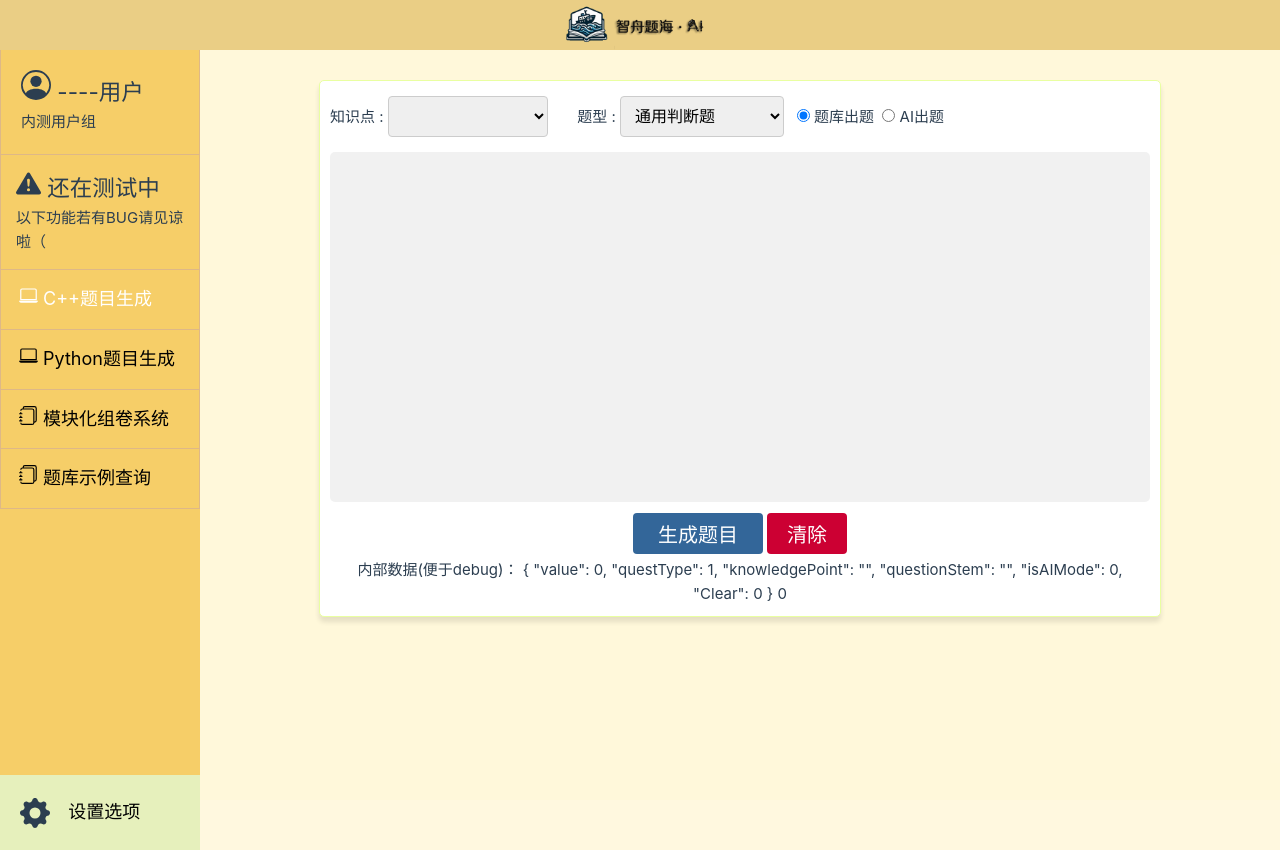
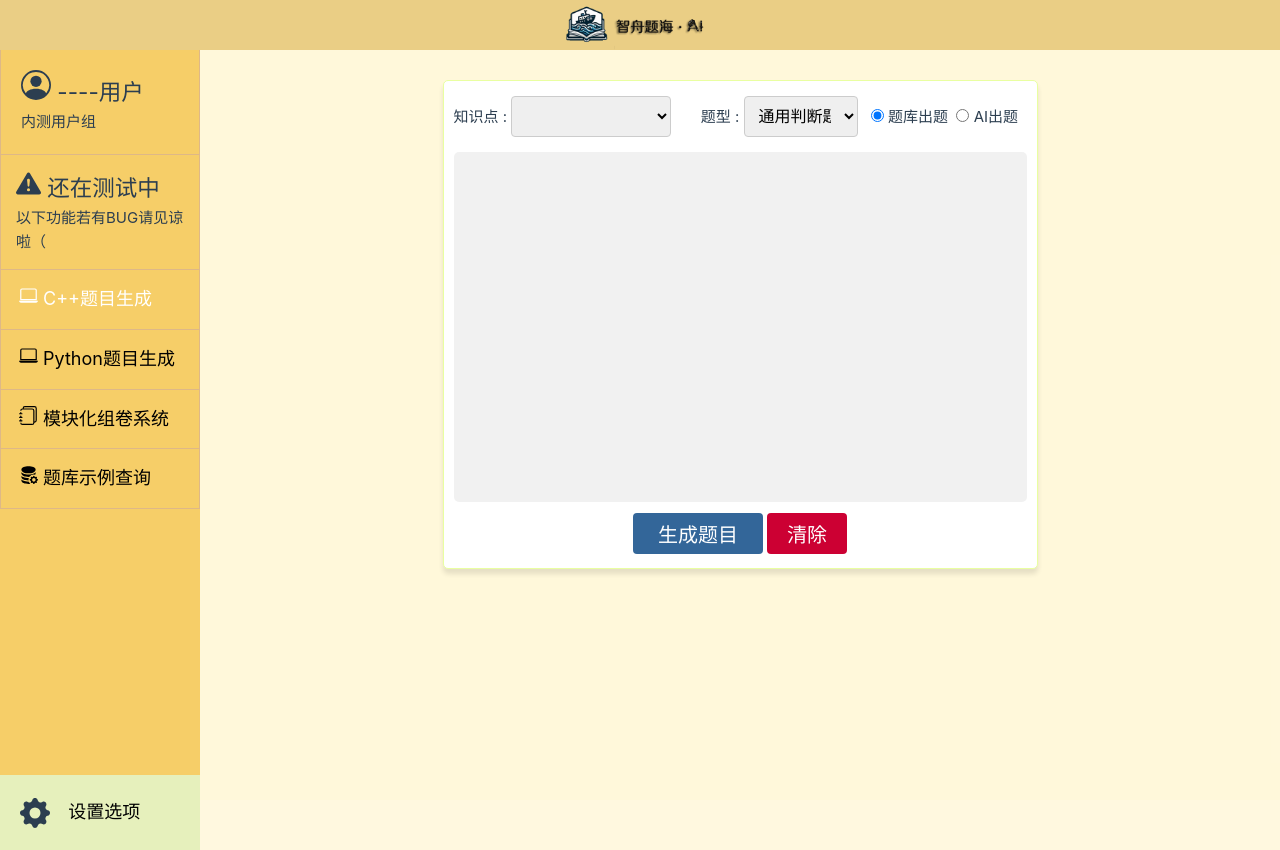
Before and after one commit to Lichen455/VUE-ai, a Vue app: page /c_gen in a window 1280 px wide. Built offline with nearby package versions, Linux system fonts and the light colour scheme.

Commit message:
题库请求更新

```diff
--- a/src/views/c_gen.vue
+++ b/src/views/c_gen.vue
@@ -87,7 +87,7 @@
       <button v-if="!display.questionStem" @click="changeQuestionStem('请等待...'),sendRequest()" >生成题目</button>
       <button v-if="display.questionStem" @click="changeQuestionStem('请等待...'),sendRequest()">重新生成</button>
       <button @click="Clearbox(1)" class="button2">清除</button>
-      <p class="lsdata">内部数据(便于debug)： {{ display }} {{ props.index }}</p>
+      <!-- <p class="lsdata">内部数据(便于debug)： {{ display }} {{ props.index }}</p> -->
     </div>
 
   </template>
--- a/src/views/py_gen.vue
+++ b/src/views/py_gen.vue
@@ -161,7 +161,7 @@
     <button v-if="!display.questionStem" @click="changeQuestionStem('请等待...'),sendRequest()" >生成题目</button>
     <button v-if="display.questionStem" @click="changeQuestionStem('请等待...'),sendRequest()">重新生成</button>
     <button @click="Clearbox(1)" class="button2">清除</button>
-    <p class="lsdata">内部数据(便于debug)： {{ display }} {{ props.index }}</p>
+    <!-- <p class="lsdata">内部数据(便于debug)： {{ display }} {{ props.index }}</p> -->
   </div>
 
 </template>
--- a/src/views/sidebar.vue
+++ b/src/views/sidebar.vue
@@ -49,9 +49,10 @@
   <div class="content">
     <!-- 主内容 -->
     <nav class="sideberx">
-        <RouterLink to="/ai_bank"><svg xmlns="http://www.w3.org/2000/svg" width="19" height="19" fill="currentColor" class="bi bi-journals" viewBox="0 0 16 16">
-  <path d="M5 0h8a2 2 0 0 1 2 2v10a2 2 0 0 1-2 2 2 2 0 0 1-2 2H3a2 2 0 0 1-2-2h1a1 1 0 0 0 1 1h8a1 1 0 0 0 1-1V4a1 1 0 0 0-1-1H3a1 1 0 0 0-1 1H1a2 2 0 0 1 2-2h8a2 2 0 0 1 2 2v9a1 1 0 0 0 1-1V2a1 1 0 0 0-1-1H5a1 1 0 0 0-1 1H3a2 2 0 0 1 2-2z"/>
-  <path d="M1 6v-.5a.5.5 0 0 1 1 0V6h.5a.5.5 0 0 1 0 1h-2a.5.5 0 0 1 0-1H1zm0 3v-.5a.5.5 0 0 1 1 0V9h.5a.5.5 0 0 1 0 1h-2a.5.5 0 0 1 0-1H1zm0 2.5v.5H.5a.5.5 0 0 0 0 1h2a.5.5 0 0 0 0-1H2v-.5a.5.5 0 0 0-1 0z"/>
+        <RouterLink to="/ai_bank"><svg xmlns="http://www.w3.org/2000/svg" width="19" height="19" fill="currentColor" class="bi bi-database-fill-gear" viewBox="0 0 16 16">
+  <path d="M8 1c-1.573 0-3.022.289-4.096.777C2.875 2.245 2 2.993 2 4s.875 1.755 1.904 2.223C4.978 6.711 6.427 7 8 7s3.022-.289 4.096-.777C13.125 5.755 14 5.007 14 4s-.875-1.755-1.904-2.223C11.022 1.289 9.573 1 8 1Z"/>
+  <path d="M2 7v-.839c.457.432 1.004.751 1.49.972C4.722 7.693 6.318 8 8 8s3.278-.307 4.51-.867c.486-.22 1.033-.54 1.49-.972V7c0 .424-.155.802-.411 1.133a4.51 4.51 0 0 0-4.815 1.843A12.31 12.31 0 0 1 8 10c-1.573 0-3.022-.289-4.096-.777C2.875 8.755 2 8.007 2 7Zm6.257 3.998L8 11c-1.682 0-3.278-.307-4.51-.867-.486-.22-1.033-.54-1.49-.972V10c0 1.007.875 1.755 1.904 2.223C4.978 12.711 6.427 13 8 13h.027a4.552 4.552 0 0 1 .23-2.002Zm-.002 3L8 14c-1.682 0-3.278-.307-4.51-.867-.486-.22-1.033-.54-1.49-.972V13c0 1.007.875 1.755 1.904 2.223C4.978 15.711 6.427 16 8 16c.536 0 1.058-.034 1.555-.097a4.507 4.507 0 0 1-1.3-1.905Z"/>
+  <path fill-rule="evenodd" d="M11.886 9.46c.18-.613 1.048-.613 1.229 0l.043.148a.64.64 0 0 0 .921.382l.136-.074c.561-.306 1.175.308.87.869l-.075.136a.64.64 0 0 0 .382.92l.149.045c.612.18.612 1.048 0 1.229l-.15.043a.64.64 0 0 0-.38.921l.074.136c.305.561-.309 1.175-.87.87l-.136-.075a.64.64 0 0 0-.92.382l-.045.149c-.18.612-1.048.612-1.229 0l-.043-.15a.64.64 0 0 0-.921-.38l-.136.074c-.561.305-1.175-.309-.87-.87l.075-.136a.64.64 0 0 0-.382-.92l-.148-.045c-.613-.18-.613-1.048 0-1.229l.148-.043a.64.64 0 0 0 .382-.921l-.074-.136c-.306-.561.308-1.175.869-.87l.136.075a.64.64 0 0 0 .92-.382l.045-.148ZM14 12.5a1.5 1.5 0 1 1-3 0 1.5 1.5 0 0 1 3 0Z"/>
 </svg> 题库示例查询</RouterLink>
     </nav>
   </div>
```
